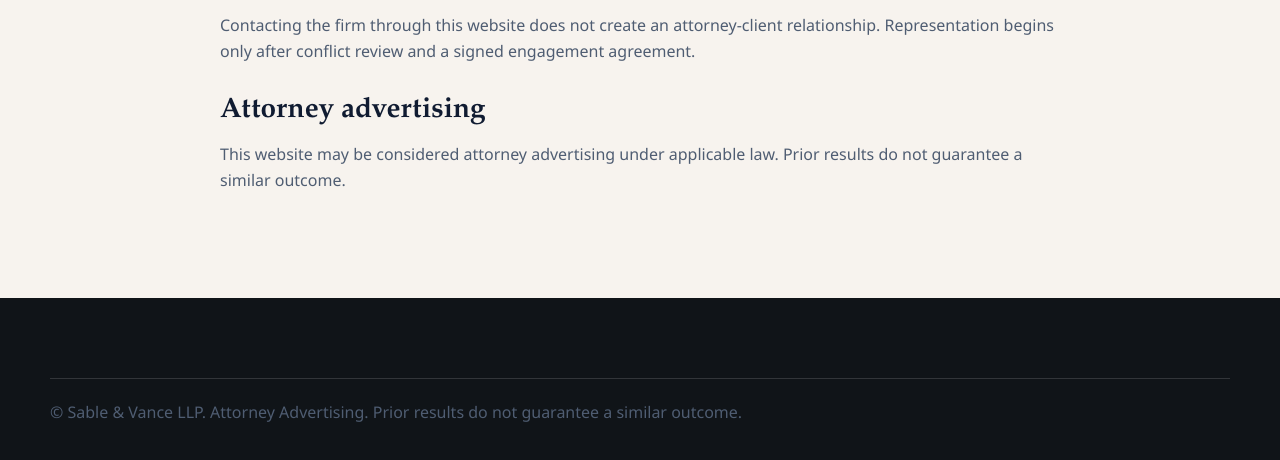
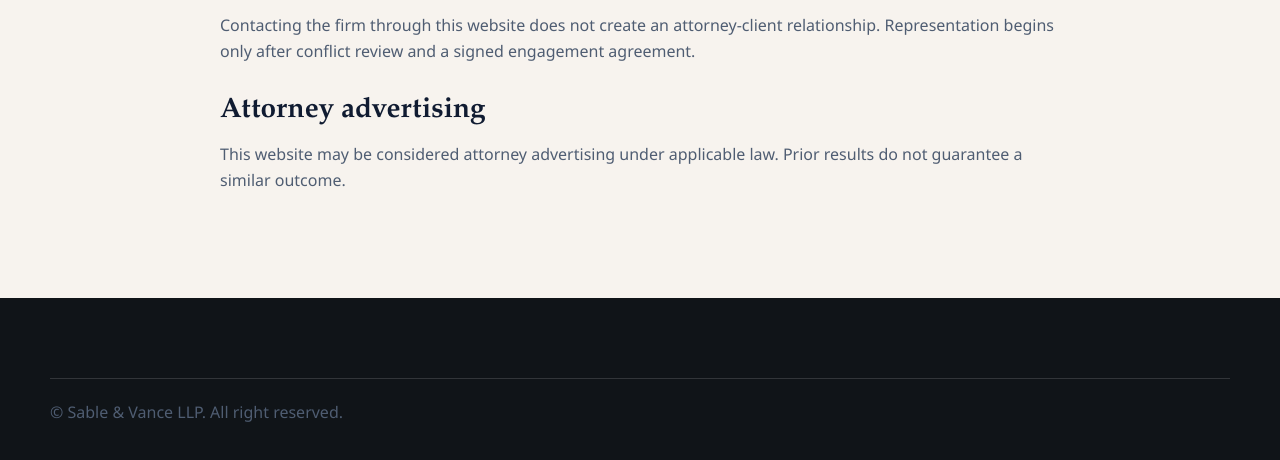
Before and after one commit to inayajeremiah/SableVance, a plain HTML site: page terms/index.html in a window 1280 px wide. Shown: the part 720-1180 px from the top of the page. Drawn offline with Linux system fonts and the light colour scheme.

Commit message:
Update footer text for legal page

```diff
--- a/terms/index.html
+++ b/terms/index.html
@@ -22,7 +22,7 @@
       <section class="page-hero"><div class="container legal-page"><p class="section-label">Terms</p><h1>Terms and Legal Notices</h1><p>Use this page for final jurisdiction-specific legal notices reviewed by counsel.</p></div></section>
       <section class="section"><div class="container legal-page"><h2>No legal advice</h2><p>Website content is provided for general informational purposes only and is not legal advice.</p><h2>No attorney-client relationship</h2><p>Contacting the firm through this website does not create an attorney-client relationship. Representation begins only after conflict review and a signed engagement agreement.</p><h2>Attorney advertising</h2><p>This website may be considered attorney advertising under applicable law. Prior results do not guarantee a similar outcome.</p></div></section>
     </main>
-    <footer class="site-footer"><div class="container footer-bottom"><p>&copy; <span data-year></span> Sable & Vance LLP. Attorney Advertising. Prior results do not guarantee a similar outcome.</p></div></footer>
+    <footer class="site-footer"><div class="container footer-bottom"><p>&copy; <span data-year></span> Sable & Vance LLP. All right reserved.</p></div></footer>
     <script src="../assets/script.js">
   </body>
 </html>
```
